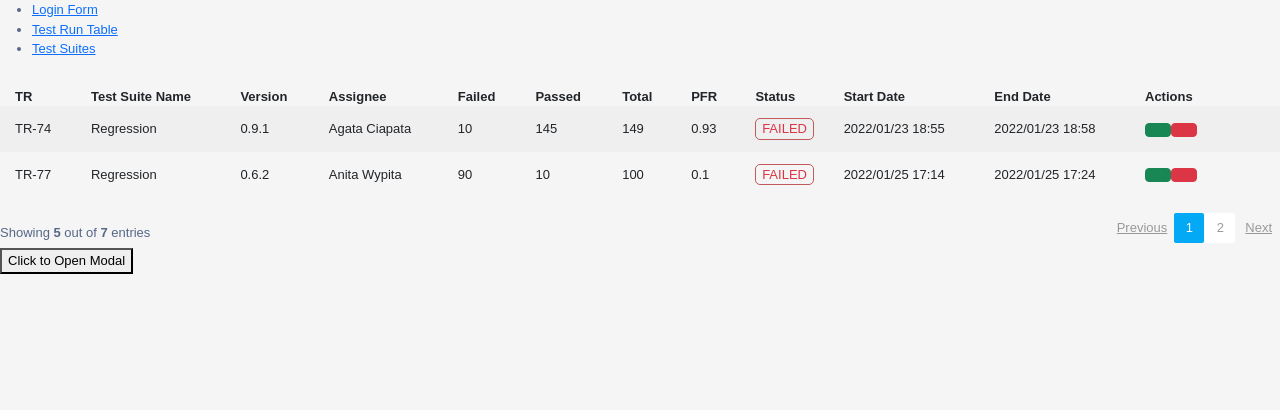
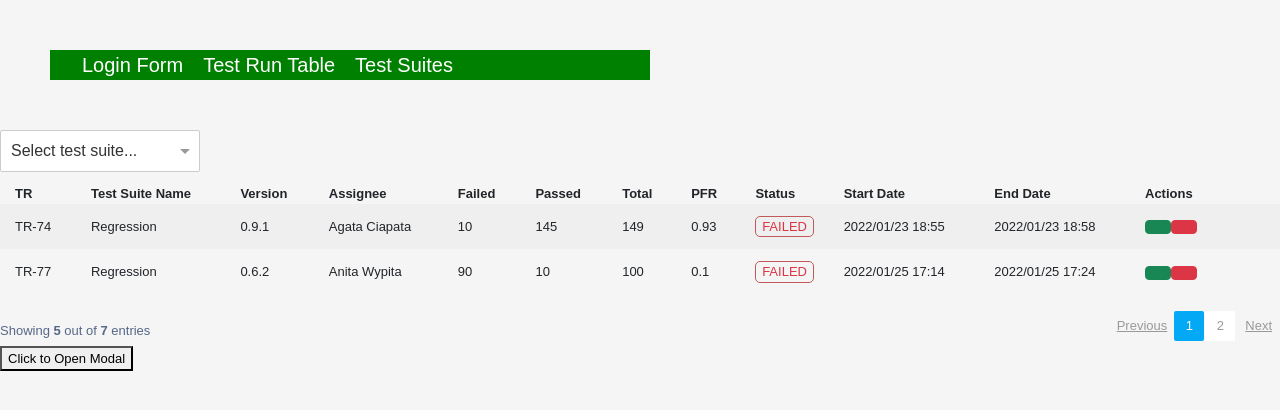
Before and after one commit to MikaelGienson/tmt-n, a React (Create React App) app: page /testruntable in a window 1280 px wide. Shown: the top 410 px of the page. Built offline with nearby package versions, Linux system fonts and the light colour scheme.

Commit message:
Added Dropdown component

```diff
--- /dev/null
+++ b/src/components/Dropdown.scss
@@ -0,0 +1,72 @@
+.dropdown {
+    position: relative;
+    color: #333;
+    cursor: default;
+  }
+
+  .dropdown .arrow {
+    border-color: #999 transparent transparent;
+    border-style: solid;
+    border-width: 5px 5px 0;
+    content: " ";
+    display: block;
+    height: 0;
+    margin-top: 0.3rem;
+    position: absolute;
+    right: 10px;
+    top: 14px;
+    width: 0;
+  }
+
+  .dropdown .arrow.open {
+    border-color: transparent transparent #999;
+    border-width: 0 5px 5px;
+  }
+
+  .dropdown .selected-value {
+    line-height: 1.5;
+    font-size: 1rem;
+    background-color: #fff;
+    border: 1px solid #ccc;
+    border-radius: 2px;
+    box-sizing: border-box;
+    cursor: default;
+    outline: none;
+    padding: 8px 52px 8px 10px;
+    transition: all 200ms ease;
+    width: 100%;
+  }
+
+  .dropdown .options {
+    display: none;
+    background-color: #fff;
+    border: 1px solid #ccc;
+    box-shadow: 0 1px 0 rgba(0, 0, 0, 0.06);
+    box-sizing: border-box;
+    margin-top: -1px;
+    max-height: 200px;
+    overflow-y: auto;
+    position: absolute;
+    top: 100%;
+    width: 100%;
+    z-index: 1000;
+    -webkit-overflow-scrolling: touch;
+  }
+
+  .dropdown .options.open {
+    display: block;
+  }
+
+  .dropdown .option {
+    box-sizing: border-box;
+    color: rgba(51, 51, 51, 0.8);
+    cursor: pointer;
+    display: block;
+    padding: 8px 10px;
+  }
+
+  .dropdown .option.selected,
+  .dropdown .option:hover {
+    background-color: #f2f9fc;
+    color: #333;
+  }
--- /dev/null
+++ b/src/components/Dropdown.tsx
@@ -0,0 +1,54 @@
+import './Dropdown.scss'
+import {ITableData} from '../interfaces/Interfaces'
+import { useState, useRef, useEffect, SyntheticEvent } from 'react'
+
+interface DropdownProps {
+    options: ITableData[],
+    prompt: string,
+    value: string | null,
+    onChange: (a: string) => void,
+    id: string,
+    label: string
+}
+
+const Dropdown = ({options, prompt, value, onChange, id, label}: DropdownProps ) => {
+    const [open, setOpen] = useState(false)
+    const ref = useRef<HTMLDivElement | null>(null);
+
+    useEffect(() => {
+        document.addEventListener("click", close)
+        return () => document.removeEventListener("click", close)
+    }, [])
+
+    function close(e: MouseEvent) {
+        setOpen(e && e.target === ref.current)
+    }
+    return (
+        <div className="dropdown">
+            <div className="control" onClick={() => setOpen(prev => !prev) }>
+                <div className="selected-value" ref={ref}>{
+                    value ? label : prompt
+                }</div>
+                <div className={`arrow ${open ? "open" : null}`} />
+            </div>
+            <div className={`options ${open ? "open" : null}`} >
+                {
+                    options.map((option: ITableData) =>
+                    <div
+                        key={option.id}
+                        className={`option ${value === option.assignee ? "selected" : null}`}
+                            onClick={() => {
+                            onChange(option.assignee);
+                            setOpen(false);
+                    }}>
+                        {option.label}
+                    </div>)
+                }
+
+            </div>
+        </div>
+
+    )
+}
+
+export default Dropdown;
--- a/src/components/LoginForm.tsx
+++ b/src/components/LoginForm.tsx
@@ -13,6 +13,8 @@ import { FontAwesomeIcon } from "@fortawesome/react-fontawesome";
 // });
 
 const LoginForm = () => {
+  console.log('Login Form Mounted')
+
   // const { setAuth } = useContext(AuthContext);
   const [user, setUser] = useState("");
   const [pwd, setPwd] = useState("");
--- /dev/null
+++ b/src/components/TempNavBar.css
@@ -0,0 +1,29 @@
+  .nav-bar {
+    font-size: 20px;
+    font-family: arial;
+    margin: 50px;
+    background-color: green;
+    width: 600px;
+  }
+
+  .nav-bar ul li a {
+    text-decoration: none;
+    color: white;
+  }
+
+  .nav-bar ul li {
+    display: inline-block;
+    margin-right: 1em;
+    -webkit-transition: border 1s, border-radius 1s, padding 1s,
+      background-color 1s, color 1s;
+    transition: border 1s, border-radius 1s, padding 1s, background-color 1s,
+      color 1s;
+  }
+
+  .nav-bar ul li:hover {
+    border-bottom: 2px solid gray;
+    border-radius: 10%;
+    padding: 10px;
+    background-color: #e91e63;
+    color: white;
+  }
--- a/src/components/TempNavBar.js
+++ b/src/components/TempNavBar.js
@@ -1,4 +1,5 @@
 import { Link, Outlet } from "react-router-dom";
+import './TempNavBar.css'
 export default function TempNavBar() {
     return (
         <>
--- a/src/components/TestRunTable.tsx
+++ b/src/components/TestRunTable.tsx
@@ -6,15 +6,22 @@ import { ITableData, IColumns } from "../interfaces/Interfaces";
 import "./testRunTable.scss";
 import AddProjectModal from "./AddProjectModal";
 import Pagination from "./Pagination";
-import LoginForm from "./LoginForm";
+import Dropdown from "./Dropdown";
 
 export const TestRunTable: React.FC = () => {
-  const { testRunData, setTestRunData, columns } = useContext<ITestContext>(
+  const { testRunData, columns } = useContext<ITestContext>(
     TestContext
   );
 
+  // dropdown >>
+  const [value, setValue ] = useState<string | null>(null)
+  // dropdown <<
+
+  console.log("TestRunTable Mounted")
   //triggers modal on/off
   const [isOpen, setIsOpen] = useState(false);
+
+  const[ selectedVersion, setSelectedVersion ] = useState('Select Version')
 
   const [currentPage, setCurrentPage] = useState(1);
   const [testsPerPage] = useState(2);
@@ -27,6 +34,15 @@ export const TestRunTable: React.FC = () => {
     setIsOpen(true);
   }
 
+  function handleSelectedVersion(e: React.ChangeEvent<HTMLSelectElement>): void {
+    setSelectedVersion(e.target.value)
+  }
+
+  const filteredByVersion = testRunData.filter((testRun) => {
+    return testRun.version === selectedVersion
+  })
+
+  console.log(filteredByVersion)
   // const columns: IColumns[] = useMemo(() => columns, []);
   // const data: ITableData[] = useMemo(() => testsId, []);
 
@@ -51,7 +67,18 @@ export const TestRunTable: React.FC = () => {
   const totalPagesNum: number = Math.ceil(testRunData.length / testsPerPage);
 
   return (
-    <>
+      <>
+      <div style={{ width: 200 }}>
+        <Dropdown
+        options={testRunData}
+        prompt='Select test suite...'
+        value={value}
+        onChange={val => setValue(val)}
+        id='id'
+        label='assignee'
+        />
+      </div>
+
       <table className="table table-striped table-hover table-borderless">
         <thead>
           <tr>
@@ -81,5 +108,5 @@ export const TestRunTable: React.FC = () => {
         This is Modal Content!
       </AddProjectModal>
     </>
-  );
+  )
 };
--- a/src/context/TestContext.tsx
+++ b/src/context/TestContext.tsx
@@ -87,6 +87,7 @@ const TESTS = [
   }
 ];
 
+//sorting by asignee name
 const sortedTESTS: ITableData[] = TESTS.sort((a, b) =>
   a.assignee < b.assignee ? -1 : 1
 );
```
